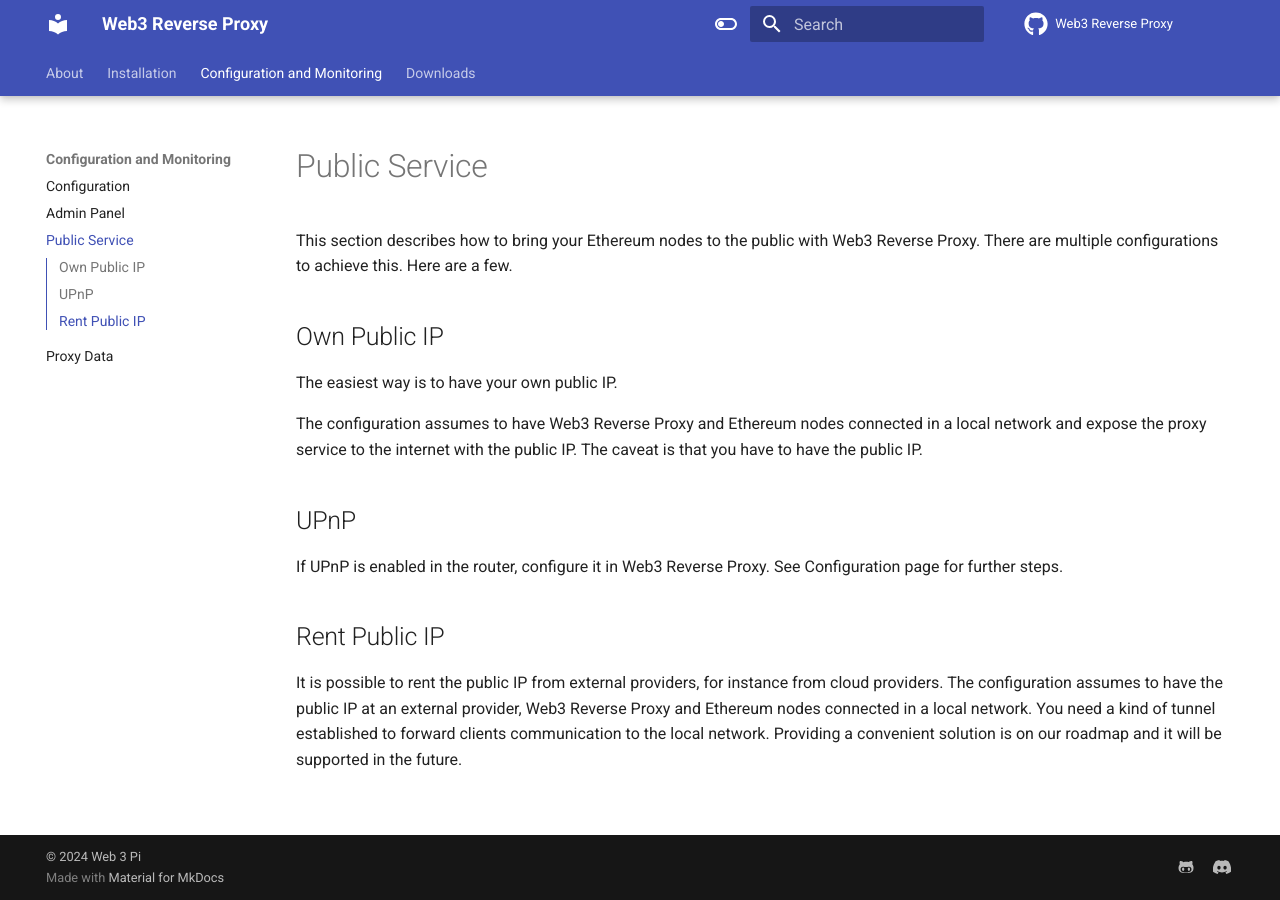
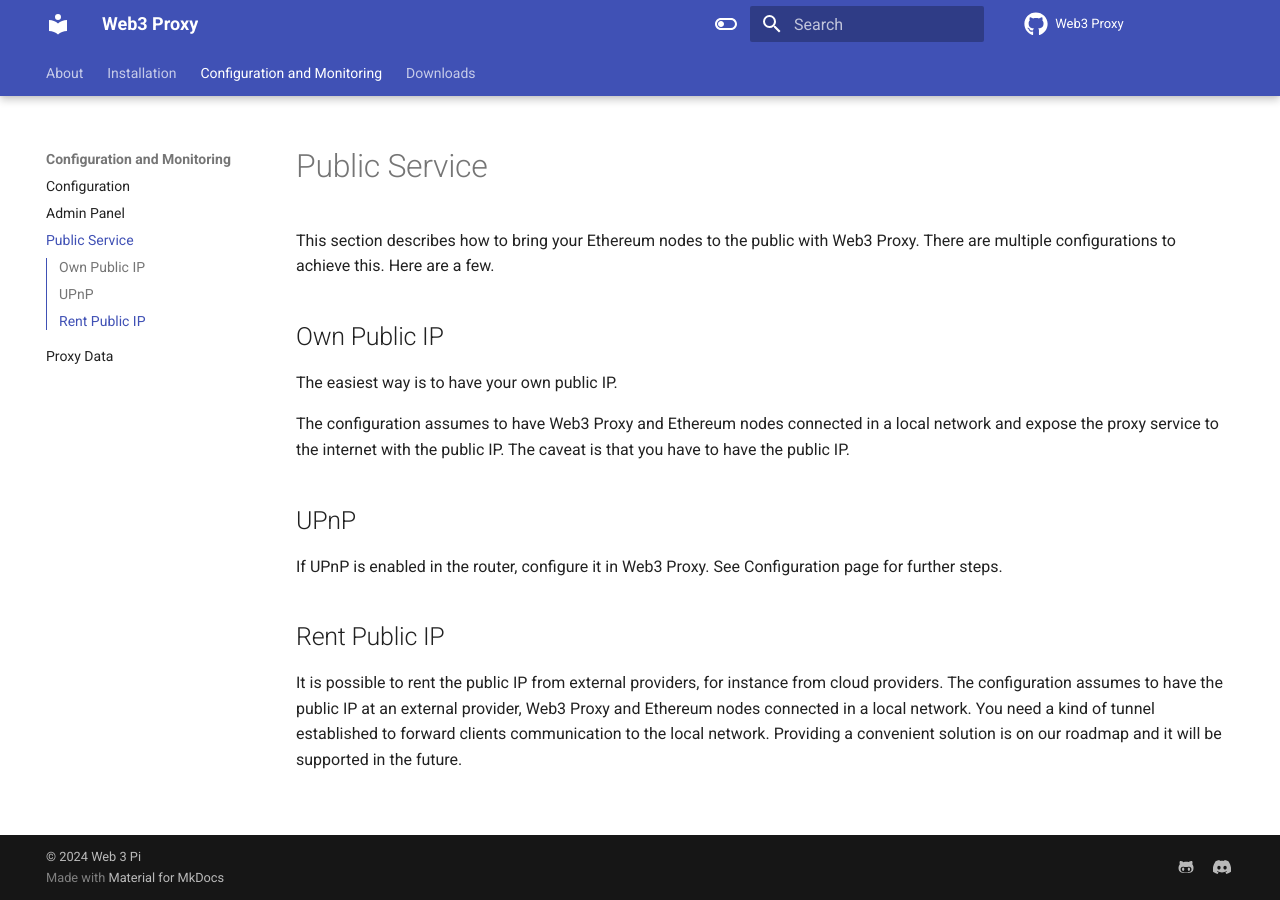
Before and after one commit to Web3-Pi/web3-reverse-proxy-docs, an MkDocs documentation site: the page built from docs/public.md, in a window 1280 px wide. Built offline with MkDocs 1.6.1 and Material for MkDocs 9.7.7, drawn with Linux system fonts in a browser that asks for light colours; comment, search, counter and statistics services are not loaded.

Commit message:
fix: name

```diff
--- a/docs/public.md
+++ b/docs/public.md
@@ -1,4 +1,4 @@
-This section describes how to bring your Ethereum nodes to the public with Web3 Reverse Proxy.
+This section describes how to bring your Ethereum nodes to the public with Web3 Proxy.
 There are multiple configurations to achieve this.
 Here are a few.
 
@@ -6,19 +6,19 @@ Here are a few.
 
 The easiest way is to have your own public IP.
 
-The configuration assumes to have Web3 Reverse Proxy and Ethereum nodes connected in a local network
+The configuration assumes to have Web3 Proxy and Ethereum nodes connected in a local network
 and expose the proxy service to the internet with the public IP.
 The caveat is that you have to have the public IP.
 
 ## UPnP
 
-If UPnP is enabled in the router, configure it in Web3 Reverse Proxy.
+If UPnP is enabled in the router, configure it in Web3 Proxy.
 See Configuration page for further steps.
 
 ## Rent Public IP
 
 It is possible to rent the public IP from external providers, for instance from cloud providers.
 The configuration assumes to have the public IP at an external provider,
-Web3 Reverse Proxy and Ethereum nodes connected in a local network.
+Web3 Proxy and Ethereum nodes connected in a local network.
 You need a kind of tunnel established to forward clients communication to the local network.
 Providing a convenient solution is on our roadmap and it will be supported in the future.
--- a/mkdocs.yml
+++ b/mkdocs.yml
@@ -1,9 +1,9 @@
 # Project information
-site_name: Web3 Reverse Proxy
+site_name: Web3 Proxy
 site_url: https://docs.proxy.web3pi.io/
 
 # Repository
-repo_name: Web3 Reverse Proxy
+repo_name: Web3 Proxy
 repo_url: https://github.com/Web3-Pi/web3-reverse-proxy
 
 theme:
@@ -42,7 +42,7 @@ theme:
 
 nav:
   - About:
-    - Web3 Reverse Proxy: 'index.md'
+    - Web3 Proxy: 'index.md'
   - Installation: 'installation.md'
   - Configuration and Monitoring:
     - Configuration: 'configuration.md'
```
Also changed, not shown: README.md (+1 -1 lines), docs/configuration.md (+1 -1 lines), docs/downloads.md (+2 -2 lines), docs/index.md (+2 -2 lines), docs/state.md (+1 -1 lines).
